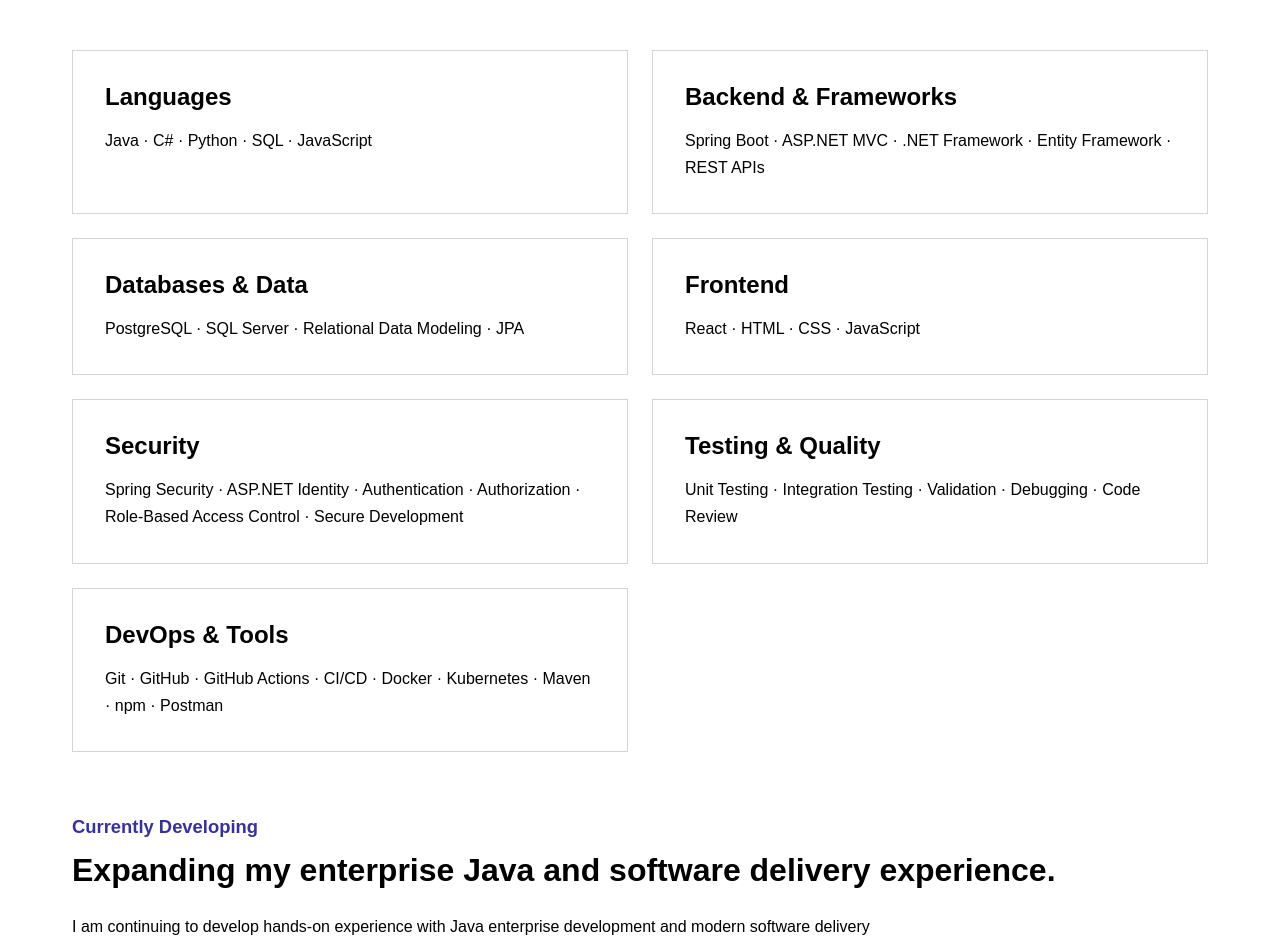
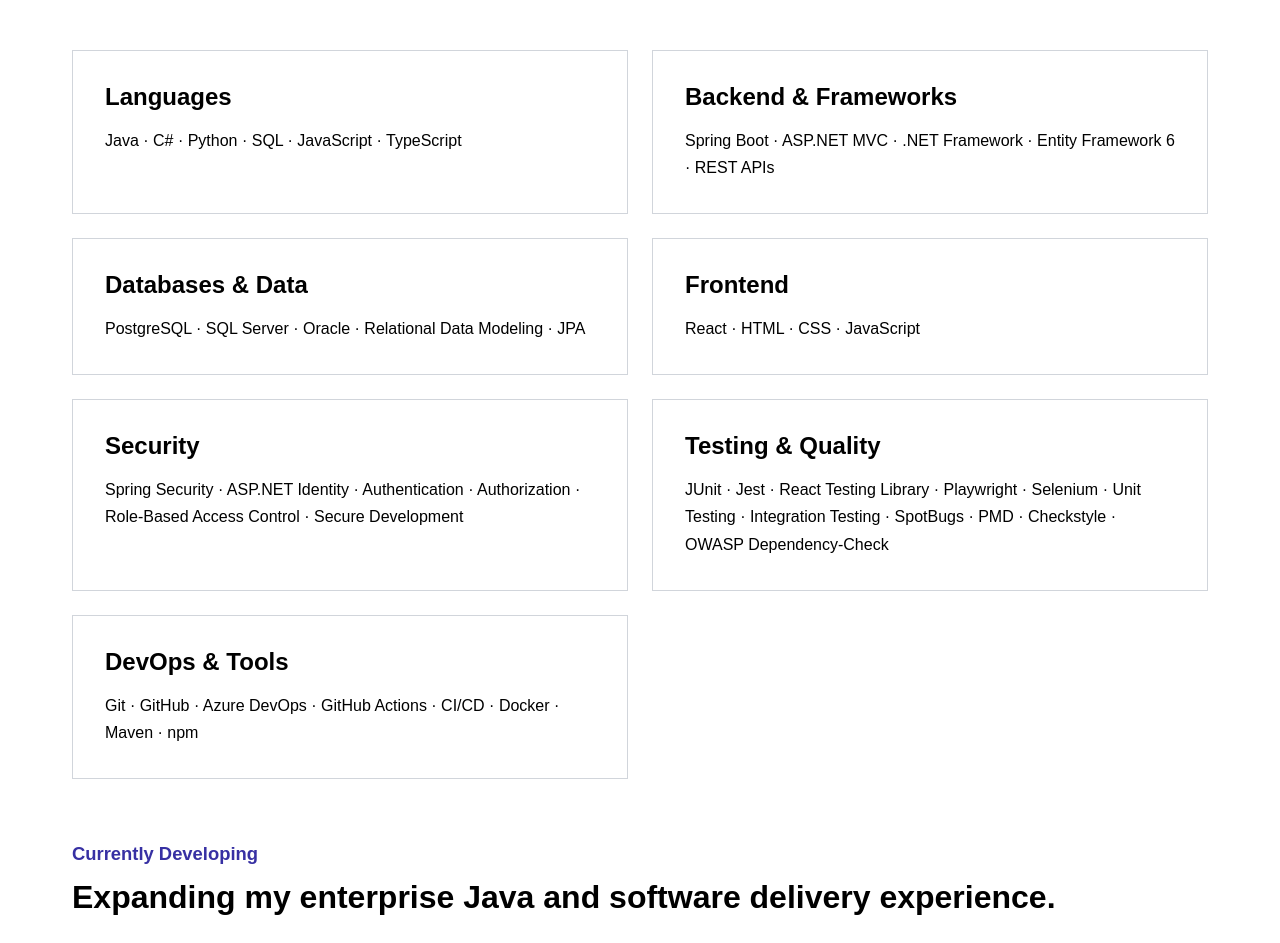
Before and after one commit to jas812000/james-portfolio, a React (Vite) app: page /skills in a window 1280 px wide. Shown: the part 360-1303 px from the top of the page. Built offline with nearby package versions, Linux system fonts and the light colour scheme.

Commit message:
Updated technical skills and development focus (#8)

```diff
--- a/src/pages/Skills.jsx
+++ b/src/pages/Skills.jsx
@@ -20,20 +20,20 @@
         <div className="skills-grid">
             <section className="skill-group">
                 <h2>Languages</h2>
-                <p>Java · C# · Python · SQL · JavaScript</p>
+                <p>Java · C# · Python · SQL · JavaScript · TypeScript</p>
             </section>
 
             <section className="skill-group">
                 <h2>Backend & Frameworks</h2>
                 <p>
-                    Spring Boot · ASP.NET MVC · .NET Framework · Entity Framework · REST APIs
+                Spring Boot · ASP.NET MVC · .NET Framework · Entity Framework 6 · REST APIs
                 </p>
             </section>
 
             <section className="skill-group">
                 <h2>Databases & Data</h2>
                 <p>
-                    PostgreSQL · SQL Server · Relational Data Modeling · JPA
+                PostgreSQL · SQL Server · Oracle · Relational Data Modeling · JPA
                 </p>
             </section>
 
@@ -53,15 +53,15 @@
             <section className="skill-group">
                 <h2>Testing & Quality</h2>
                 <p>
-                    Unit Testing · Integration Testing · Validation · Debugging · Code Review
+                JUnit · Jest · React Testing Library · Playwright · Selenium · Unit Testing ·
+                Integration Testing · SpotBugs · PMD · Checkstyle · OWASP Dependency-Check
                 </p>
             </section>
 
             <section className="skill-group">
                 <h2>DevOps & Tools</h2>
                 <p>
-                    Git · GitHub · GitHub Actions · CI/CD · Docker · Kubernetes · Maven ·
-                    npm · Postman
+                Git · GitHub · Azure DevOps · GitHub Actions · CI/CD · Docker · Maven · npm
                 </p>
             </section>
         </div>
```
